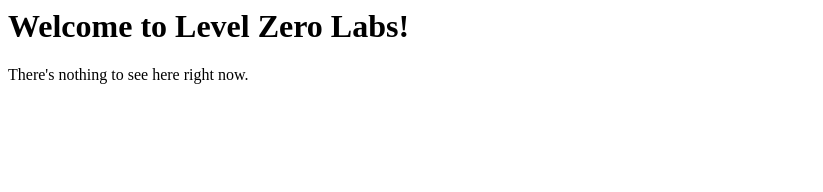
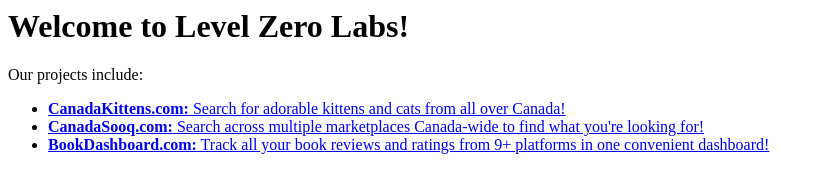
Before and after one commit to blueheron786/levelzerolabs.github.io, a plain HTML site: page output/index.html in a window 1280 px wide. Shown: the whole page, without its empty margins (0-823 px from the left). Drawn offline with Linux system fonts and the light colour scheme.

Commit message:
Basic project info.

```diff
--- a/output/index.html
+++ b/output/index.html
@@ -1,6 +1,11 @@
 <html><head><title>Welcome to Level Zero Labs</title></head>
 <body>
   <h1>Welcome to Level Zero Labs!</h1>
-  <p>There's nothing to see here right now.</p>
+  <p>Our projects include:</p>
+  <ul>
+    <li><strong><a href="https://canadakittens.com">CanadaKittens.com:</strong> Search for adorable kittens and cats from all over Canada!</li>
+    <li><strong><a href="https://canadakittens.com">CanadaSooq.com:</strong> Search across multiple marketplaces Canada-wide to find what you're looking for!</li>
+    <li><strong><a href="https://canadakittens.com">BookDashboard.com:</strong> Track all your book reviews and ratings from 9+ platforms in one convenient dashboard!</li>
+  </ul>
 </body>
 </html>
```
